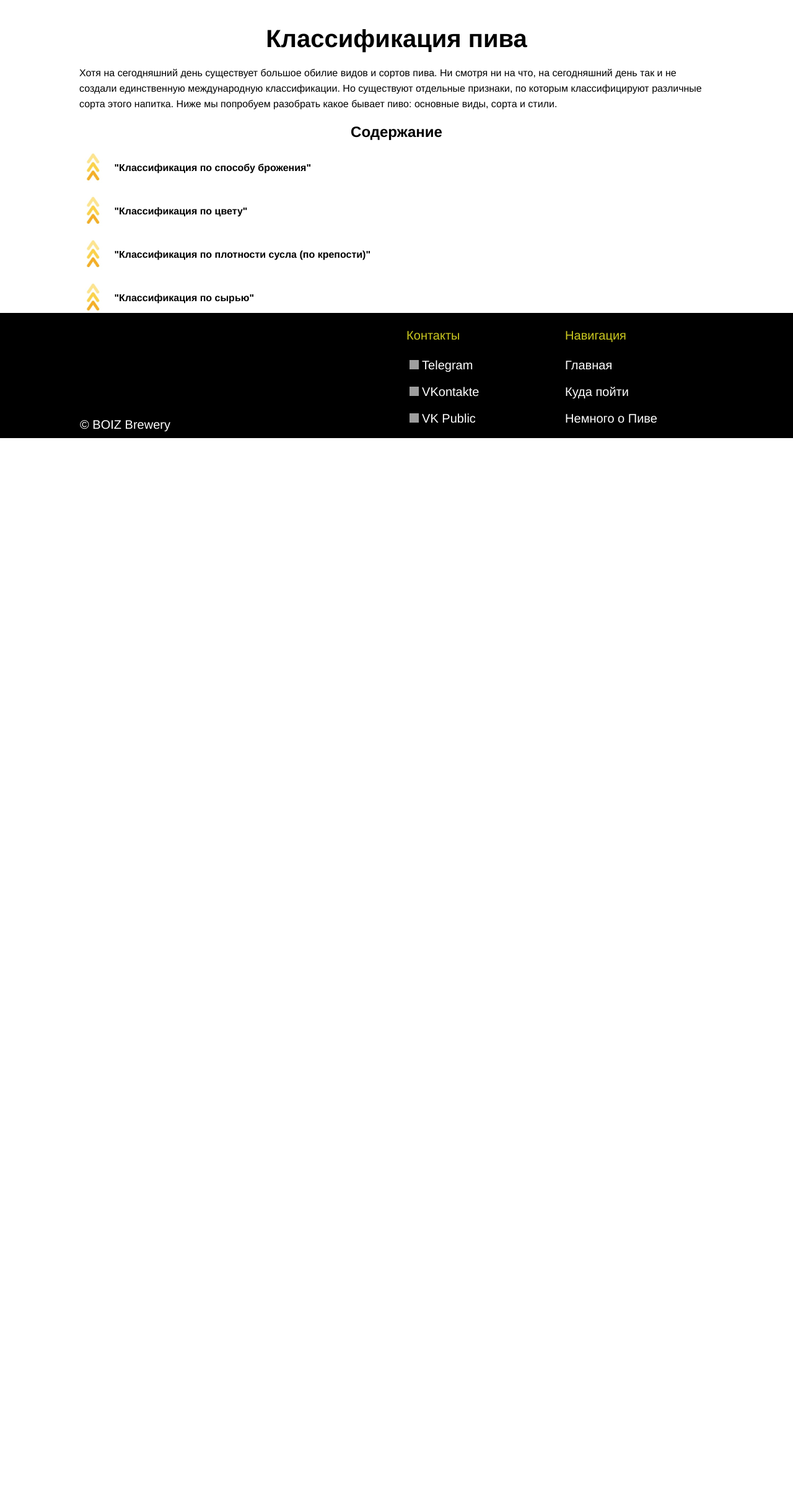
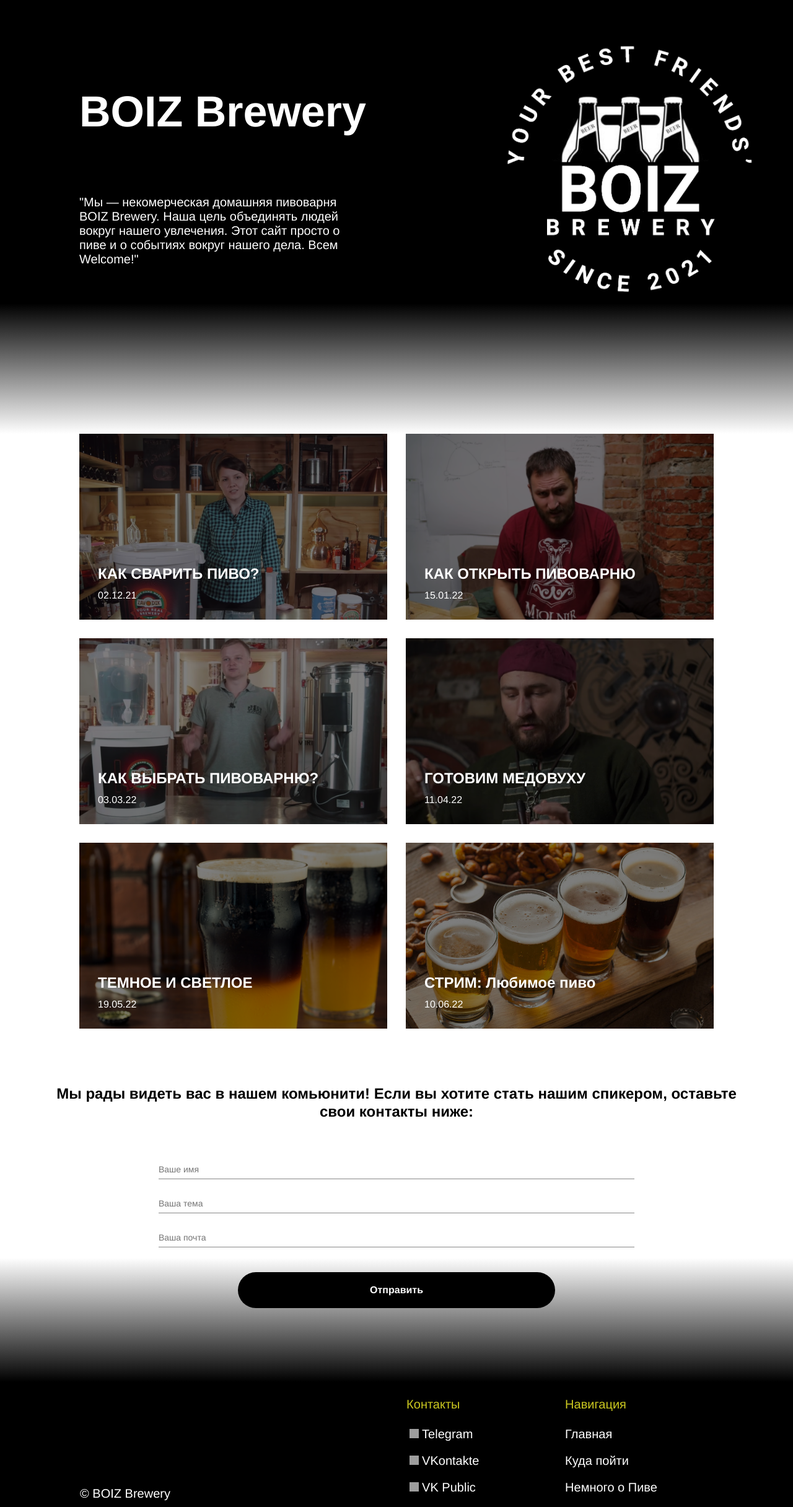
Before and after one commit to MisterDROG/brewing_Drog-Dimdim, a PHP site: page /main.html in a window 1280 px wide. Shown: the part 80-2512 px from the top of the page at 62% size. Before the commit the page ends 787 px from the top, so only its background shows below. Run offline with PHP 8.4, Linux system fonts and the light colour scheme; grey boxes are pictures that could not be loaded.

Commit message:
feature: new main page

```diff
--- a/classification.html
+++ b/classification.html
@@ -5,13 +5,13 @@
     <meta name="viewport" content="width=device-width, initial-scale=1" />
     <link rel="stylesheet" href="./vendor/normalize.css"/>
     <link rel="stylesheet" href="./pages/classification.css"/>
-    <link rel="icon" href="./logo/logo_web.png" />
+    <link rel="icon" href="./imgs/logo/logo_web.png" />
     <title>How to brew</title>
   </head>
   <body>
     <div class="page">
       <header class="header">
-        <a href="#" target="_blank" class="header__img">
+        <a href="./main.html" target="_self" class="header__img">
           <img
             class="logo__header"
             alt="logo BOIZ BREWERY"
@@ -25,7 +25,6 @@
           <a href="./glasses.html" target="_self" class="header__link">Виды бокалов</a>
         </nav>
       </header>
-      <!-- сделать меню-бургер https://www.youtube.com/watch?v=chJQofBSx94&t=0s&ab_channel=%D0%A4%D1%80%D0%B8%D0%BB%D0%B0%D0%BD%D1%81%D0%B5%D1%80%D0%BF%D0%BE%D0%B6%D0%B8%D0%B7%D0%BD%D0%B8-IT%D0%B8%D1%84%D1%80%D0%B8%D0%BB%D0%B0%D0%BD%D1%81-->
       <main class="content">
 
         <section class="navigation">
--- a/glasses.html
+++ b/glasses.html
@@ -11,7 +11,7 @@
   <body>
     <div class="page">
       <header class="header">
-        <a href="#" target="_blank" class="header__img">
+        <a href="./main.html" target="_self" class="header__img">
           <img
             class="logo__header"
             alt="logo BOIZ BREWERY"
--- a/main.html
+++ b/main.html
@@ -5,13 +5,13 @@
     <meta name="viewport" content="width=device-width, initial-scale=1" />
     <link rel="stylesheet" href="./vendor/normalize.css"/>
     <link rel="stylesheet" href="./pages/main.css"/>
-    <link rel="icon" href="./logo/logo_web.png" />
+    <link rel="icon" href="./imgs/logo/logo_web.png" />
     <title>How to brew</title>
   </head>
   <body>
     <div class="page">
       <header class="header">
-        <a href="#" target="_blank" class="header__img">
+        <a href="./main.html" target="_self" class="header__img">
           <img
             class="logo__header"
             alt="logo BOIZ BREWERY"
@@ -25,22 +25,84 @@
           <a href="./glasses.html" target="_self" class="header__link">Виды бокалов</a>
         </nav>
       </header>
-      <!-- сделать меню-бургер https://www.youtube.com/watch?v=chJQofBSx94&t=0s&ab_channel=%D0%A4%D1%80%D0%B8%D0%BB%D0%B0%D0%BD%D1%81%D0%B5%D1%80%D0%BF%D0%BE%D0%B6%D0%B8%D0%B7%D0%BD%D0%B8-IT%D0%B8%D1%84%D1%80%D0%B8%D0%BB%D0%B0%D0%BD%D1%81-->
+
       <main class="content">
 
-        <section class="navigation">
-          <h1 class="navigation__title">Классификация пива</h1>
-          <p class="navigation__text">Хотя на сегодняшний день существует большое обилие видов и сортов пива.
-            Ни смотря ни на что, на сегодняшний день так и не создали единственную международную классификации.
-            Но существуют отдельные признаки, по которым классифицируют различные сорта этого напитка.
-            Ниже мы попробуем разобрать какое бывает пиво: основные виды, сорта и стили.</p>
-          <h2 class="navigation__index">Содержание</h2>
-          <nav class="navigation__box">
-            <div class="navigation__plate"><img class="navigation__arrow" src="imgs/imgs_beerclass/arrow-yellow.jpg"><a class="navigation__link" href="#beer__fermentation">"Классификация по способу брожения"</a></div>
-            <div class="navigation__plate"><img class="navigation__arrow" src="imgs/imgs_beerclass/arrow-yellow.jpg"><a class="navigation__link" href="#beer__color">"Классификация по цвету"</a></div>
-            <div class="navigation__plate"><img class="navigation__arrow" src="imgs/imgs_beerclass/arrow-yellow.jpg"><a class="navigation__link" href="#beer__density">"Классификация по плотности сусла (по крепости)"</a></div>
-            <div class="navigation__plate"><img class="navigation__arrow" src="imgs/imgs_beerclass/arrow-yellow.jpg"><a class="navigation__link" href="#beer__material">"Классификация по сырью"</a></div>
-           </nav>
+        <section class="lead">
+          <h1 class="lead__title">BOIZ Brewery</h1>
+          <p class="lead__text">"Мы — некомерческая домашняя пивоварня BOIZ Brewery. Наша цель объединять людей вокруг нашего увлечения. Этот сайт просто о пиве и о событиях вокруг нашего дела. Всем Welcome!"</p>
+          <img class="lead__img" src="./imgs/logo/boiz_logo2.png">
+        </section>
+
+        <section class="ivents">
+            <div class="ivents__grid">
+              <div class="ivents__item">
+                <img class="ivents__img" src="./imgs/imgs_main/Firstbeer.jpg">
+                <div class="ivents__hover"></div>
+                <h2 class="ivent__title">КАК СВАРИТЬ ПИВО?</h2>
+                <p class="ivent__discr">Это видео пригодится тем, кто ещё ничего не знает о домашнем пивоварении, но хочет начать. Женя рассказывает какие есть виды домашнего пивоварения и что нужно, чтобы приготовить своё первое домашнее пиво. Мы и опытные участники нашего сообщества будем рады ответить!</p>
+                <p class="ivent__date">02.12.21</p>
+              </div>
+
+              <div class="ivents__item">
+                <img class="ivents__img" src="./imgs/imgs_main/OpenBrew.jpg">
+                <div class="ivents__hover"></div>
+                <h2 class="ivent__title">КАК ОТКРЫТЬ ПИВОВАРНЮ</h2>
+                <p class="ivent__discr">Начинающий пивовар часто не догадывается, какой путь ему предстоит. Увеличивая объёмы производимой продукции, будь то домашнее производство или серьёзная пивоварня, можно столкнуться с неизбежными проблемами, вроде отсутствия места, необходимых условий или оборудования.</p>
+                <p class="ivent__date">15.01.22</p>
+              </div>
+
+              <div class="ivents__item">
+                <img class="ivents__img" src="./imgs/imgs_main/Overview.jpg">
+                <div class="ivents__hover"></div>
+                <h2 class="ivent__title">КАК ВЫБРАТЬ ПИВОВАРНЮ?</h2>
+                <p class="ivent__discr">Дениса пивом не пои - дай поговорить о домашних пивоварнях. Он изучил их все и изложил свои знания в этом коротком получасовом ролике, для тех, кто не хочет тратить время и разбираться как выбрать пивоварню. </p>
+                <p class="ivent__date">03.03.22</p>
+              </div>
+
+              <div class="ivents__item">
+                <img class="ivents__img" src="./imgs/imgs_main/MeadBeer.jpg">
+                <div class="ivents__hover"></div>
+                <h2 class="ivent__title">ГОТОВИМ МЕДОВУХУ</h2>
+                <p class="ivent__discr">"Как сделать вкусную медовуху дома?" - самый частый вопрос, по которому просили снять видео, и вот наконец-то я рад показать вам классический рецепт варёной медовухи. То, что мы сделаем сегодня - это основа, та база, которую необходимо научиться делать, прежде чем пытаться разнообразить вкус получившейся медовухи разными специями, хмелем и так далее. </p>
+                <p class="ivent__date">11.04.22</p>
+              </div>
+
+              <div class="ivents__item">
+                <img class="ivents__img" src="./imgs/imgs_main/BlackWhite.jpg">
+                <div class="ivents__hover"></div>
+                <h2 class="ivent__title">ТЕМНОЕ И СВЕТЛОЕ</h2>
+                <p class="ivent__discr">Резаное пиво — смесь темного и светлого сортов, которые наливают в кружку последовательно, в два слоя. При этом можно наливать как с четкой границей между слоями, так и просто смешивать пиво пополам, как получится.</p>
+                <p class="ivent__date">19.05.22</p>
+              </div>
+
+              <div class="ivents__item">
+                <img class="ivents__img" src="./imgs/imgs_main/BestSsckrBeer.jpg">
+                <div class="ivents__hover"></div>
+                <h2 class="ivent__title">СТРИМ: Любимое пиво</h2>
+                <p class="ivent__discr">Стрим с подсписчиками, где мы обсудим ваши предпочтения, обменяемся топами и поговорим про то, как выбрать свой любимый сорт.</p>
+                <p class="ivent__date">10.06.22</p>
+              </div>
+
+            </div>
+
+
+
+        </section>
+
+        <section class="profileEdit">
+          <form class="profileEdit__container">
+            <h2 class="profileEdit__title">Мы рады видеть вас в нашем комьюнити! Если вы хотите стать нашим спикером, оставьте свои контакты ниже:</h2>
+            <input class="profileEdit__nameInput" type="text" placeholder="Ваше имя">
+            <img class="profileEdit__line" src="./imgs/imgs_main/header-line.png" alt="line">
+            <input class="profileEdit__nameInput" type="text" placeholder="Ваша тема">
+            <img class="profileEdit__line" src="./imgs/imgs_main/header-line.png" alt="line">
+            <input class="profileEdit__subtitleInput" type="email"  placeholder="Ваша почта">
+            <img class="profileEdit__line" src="./imgs/imgs_main/header-line.png" alt="line">
+            <button class="profileEdit__button-submit" type="submit">Отправить</button>
+        </form>
+
+
         </section>
 
       </main>
--- a/pages/classification.css
+++ b/pages/classification.css
@@ -26,8 +26,6 @@
 }
 
 .header__img:hover {
-  /* background-color: red;
-   додумать анимацию. */
   -webkit-transform: scale(1.1);
   -ms-transform: scale(1.1);
   transform: scale(1.1);
--- a/pages/index.css
+++ b/pages/index.css
@@ -1,6 +1,6 @@
 .page {
-  min-width: 1100px;
-  max-width: 1600px;
+  min-width: 868px;
+  max-width: 1920px;
   margin: 0 auto;
   font-family: "Helvetica Neue", Arial, sans-serif;
 }
@@ -171,6 +171,7 @@
 .boiz__description {
   background: linear-gradient(white, azure);
   padding: 10px;
+
 }
 
 .description__text_main {
--- a/pages/main.css
+++ b/pages/main.css
@@ -1,5 +1,5 @@
 .page {
-  min-width: 868px;
+  min-width: 500px;
   max-width: 1920px;
   margin: 0 auto;
   font-family: "Helvetica Neue", Arial, sans-serif;
@@ -70,170 +70,235 @@
 }
 
 .content {
-  width: 80%;
-  display: flex;
+  width: 100%;
   flex-direction: column;
   margin: auto;
 }
 
-.span-bold {
+.lead {
+  position: relative;
+  background: linear-gradient(black 70%, white);
+  height: 700px;
+  margin: 0;
+}
+
+.lead__title {
+  color: white;
+  width: 40%;
+  margin: 0;
+  position: absolute;
+  left: 10%;
+  top: 20%;
+  font-size: 70px;
+}
+
+.lead__text {
+  color: white;
+  width: 35%;
+  margin: 0;
+  position: absolute;
+  left: 10%;
+  top: 45%;
+  font-size: 20px;
+}
+
+.lead__img {
+  position: absolute;
+  right: 5%;
+  top: 10%;
+  width: 400px;
+  z-index: 0;
+}
+
+.ivents {
+  margin: 0 10%;
+}
+
+.ivents__grid {
+  display: grid;
+  grid-template-columns: repeat(auto-fit, minmax(400px, 1fr));
+  gap: 30px;
+
+}
+
+.ivents__item {
+  width: 100%;
+  height: 300px;
+  position: relative;
+
+}
+
+.ivents__item:hover {
+  cursor: pointer;
+}
+
+.ivents__item:hover .ivent__title {
+  bottom: 80%;
+}
+
+.ivents__item:hover .ivent__date {
+  bottom: 70%;
+}
+
+.ivents__item:hover .ivent__discr {
+  opacity: 1;
+}
+
+.ivents__item:hover .ivents__hover {
+  opacity: .7;
+}
+
+.ivents__img {
+  position: absolute;
+  width: 100%;
+  height: 300px;
+  object-fit: cover;
+  object-position: center;
+  z-index: 0;
+
+}
+
+.ivents__hover {
+  background-color: black;
+  width: 100%;
+  height: 100%;
+  opacity: 0.5;
+}
+
+.ivent__title {
+  color: white;
+  margin: 0 30px 0 30px;
+  position: absolute;
+  bottom: 20%;
+  left: 0;
+  transition: 0.1s linear;
+}
+
+.ivent__discr {
+  opacity: 0;
+  color: white;
+  margin: 0 30px 0 30px;
+  position: absolute;
+  top: 40%;
+  left: 0;
+  transition: 0.5s linear;
+}
+
+.ivent__date {
+  color: white;
+  margin: 0 30px 0 30px;
+  position: absolute;
+  bottom: 10%;
+  left: 0;
+  transition: 0.1s linear;
+}
+
+.profileEdit {
+  background: linear-gradient(white 60%, black);
+}
+
+.profileEdit__container {
+  display: flex;
+  align-items: center;
+  flex-direction: column;
+  margin: 70px 0 0 0;
+  width: 100%;
+  height: 500px;
+  border-radius: 20px;
+  position: relative;
+}
+
+.profileEdit__title {
+  width: 90%;
+  font-weight: 900;
+  font-size: 24px;
+  line-height: 29px;
+  margin: 20px 0 40px 0;
+  text-align: center;
+
+}
+
+.profileEdit__nameInput {
+  margin: 30px 0 5px 0;
+  font-weight: 400;
+  font-size: 14px;
+  line-height: 17px;
+  text-overflow: ellipsis;
+  white-space: nowrap;
+  overflow: hidden;
+  border: 0;
+  width: 60%;
+  background-color: transparent;
+
+}
+
+.profileEdit__line {
+  width: 60%;
+}
+
+.profileEdit__subtitleInput {
+  font-weight: 400;
+  font-size: 14px;
+  line-height: 17px;
+  margin: 30px 0 5px 0;
+  text-overflow: ellipsis;
+  white-space: nowrap;
+  overflow: hidden;
+  border: 0;
+  width: 60%;
+  background-color: transparent;
+}
+
+.profileEdit__button-submit {
+  background-color: black;
+  display: flex;
+  margin: 40px 0 0 0;
+  padding: 20px;
+  justify-content: center;
+  cursor: pointer;
+  color: white;
+  width: 40%;
+  border: 0;
+  border-radius: 30px;
   font-weight: bold;
 }
 
-.navigation {
-  margin: 50px 0 0 0;
-  line-height: 25px;
-  display: flex;
-  flex-direction: column;
-  align-items: center;
+.profileEdit__button-submit:hover {
+  background-color: greenyellow;
+  color: black;
+  box-shadow: 10px 10px 5px grey;
 }
 
-.navigation__index {
-  padding: 0;
-  margin: 20px 0 0 0;
-}
-
-.navigation__title {
-  margin: 0 0 0 0;
-  padding: 0;
-  text-align: center;
-  font-size: 40px;
+.profileEdit__button-save {
+  background-color: black;
+  display: flex;
+  margin: 40px 0 0 0;
+  padding: 20px;
+  justify-content: center;
+  cursor: pointer;
 
 }
 
-.navigation__box {
-  width: 100%;
-  display: flex;
-  flex-direction: column;
-}
-
-.navigation__plate {
-  display: flex;
-  align-items: center;
-  margin: 20px 0 0 0;
+.profileEdit__save-text {
+  margin: 0;
+  color: white;
 
 }
 
-.navigation__arrow {
-  height: 50px;
-  transition: .3s;
-
+.profileEdit__cross {
+  width: 25px;
+  height: 25px;
+  position: absolute;
+  top: -25px;
+  right: -25px;
+  cursor: pointer;
 }
 
-.navigation__arrow:hover {
-  transform: rotate(90deg);
-}
-
-
-.navigation__link {
-  color: black;
-  font-weight: bold;
-  text-decoration: none;
-  position: relative;
-  flex-grow: 1;
-  margin-left: 10px;
-}
-
-.navigation__plate:hover > .navigation__arrow {
-  transform: rotate(90deg);
-}
-
-.navigation__link:hover::before {
-  white-space: pre;
-  content: "  К разделу:  ";
-}
-
-.navigation__link::after {
-  content: "";
-  background-color: #f7f2d6;
-  position: absolute;
-  top: 0;
-  left: 100%;
-  width: 0;
-  height: 100%;
-  z-index: -1;
-  transition: .3s;
-}
-
-.navigation__link:hover::after {
-  content: "";
-  background-color: #f7f2d6;
-  position: absolute;
-  top: 0;
-  left: 0;
-  width: 100%;
-  height: 100%;
-  z-index: -1;
-}
-
-.navigation__text {
-  margin: 30px 0 0 0;
-  padding: 0;
-}
-
-.articles {
-  margin: 50px 0 0 0;
-  line-height: 25px;
-
-}
-
-.articles:last-child {
-  margin: 50px 0 50px 0;
-}
-
-.articles__type {
-  margin: 0;
-  padding: 0;
-  text-align: center;
-  font-size: 25px;
-}
-
-.beerclass {
-  display: flex;
-  flex-direction: column;
-  align-items: center;
-}
-
-.beerclass__subtype {
-  margin: 30px 0 0 0;
-  width: 100%;
-  text-align: left;
-}
-
-.beerclass__definition {
-  box-sizing: border-box;
-  border: 4px solid black;
-  background-color: #f7f2d6;
-  padding: 20px 30px;
-  border-radius: 10px;
-  margin: 30px 0 0 0;
-  width: 100%;
-
-}
-
-.beerclass__article {
-  margin: 30px 0 0 0;
-  width: 100%;
-  text-align: left;
-}
-
-.beerclass__image {
-  width: 100%;
-  margin: 30px 0 0 0;
-}
-
-.beerclass__varieties {
-  box-sizing: border-box;
-  border: 4px solid black;
-  background-color: #f7f2d6;
-  padding: 20px 40px;
-  border-radius: 10px;
-  margin: 30px 0 0 0;
-  width: 100%;
-}
-
-.beer__varieties-item {
-  margin: 10px 0px;
+@media screen and (max-width: 800px) {
+ .profileEdit__cross {
+  top: -30px;
+  right: 0px;
+  }
 }
 
 .footer {
```
Also changed, not shown: index.html (+6 -6 lines), README.md, imgs/imgs_main/BestSsckrBeer.jpg (added), imgs/imgs_main/BlackWhite.jpg (added), imgs/imgs_main/Firstbeer.jpg (added), imgs/imgs_main/MeadBeer.jpg (added), imgs/imgs_main/OpenBrew.jpg (added), imgs/imgs_main/Overview.jpg (added), imgs/imgs_main/header-line.png (added), imgs/logo/boiz_logo2.png (added).
